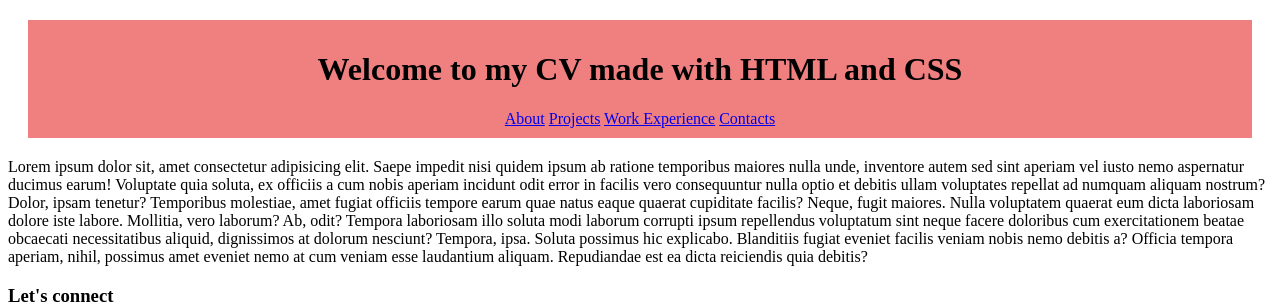
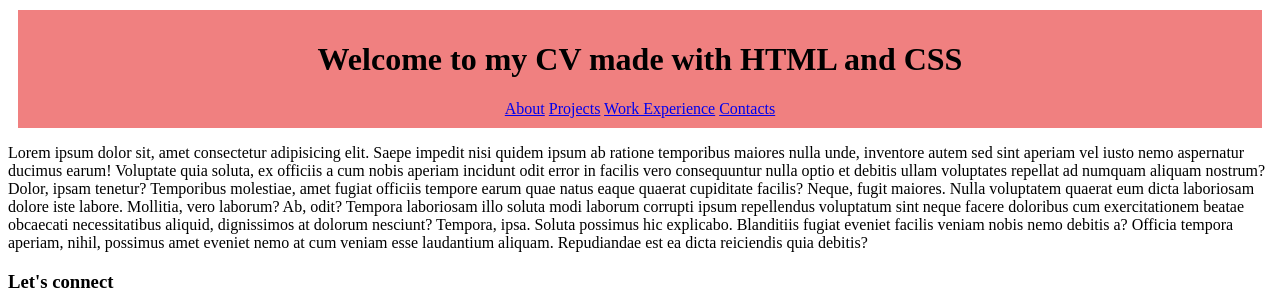
Before and after one commit to VellyD/WebPortfolio-VD, a plain HTML site: page index.html in a window 1280 px wide. Shown: the top 304 px of the page. Drawn offline with Linux system fonts and the light colour scheme.

Commit message:
removing the width and correcting the margin of the header

```diff
--- a/styles.css
+++ b/styles.css
@@ -3,8 +3,7 @@
 .header {
     text-align: center;
     background-color: lightcoral;
-    min-width: fit-content;
-    margin: 20px;
+    margin: 10px;
     padding: 10px;
 }
 
```
